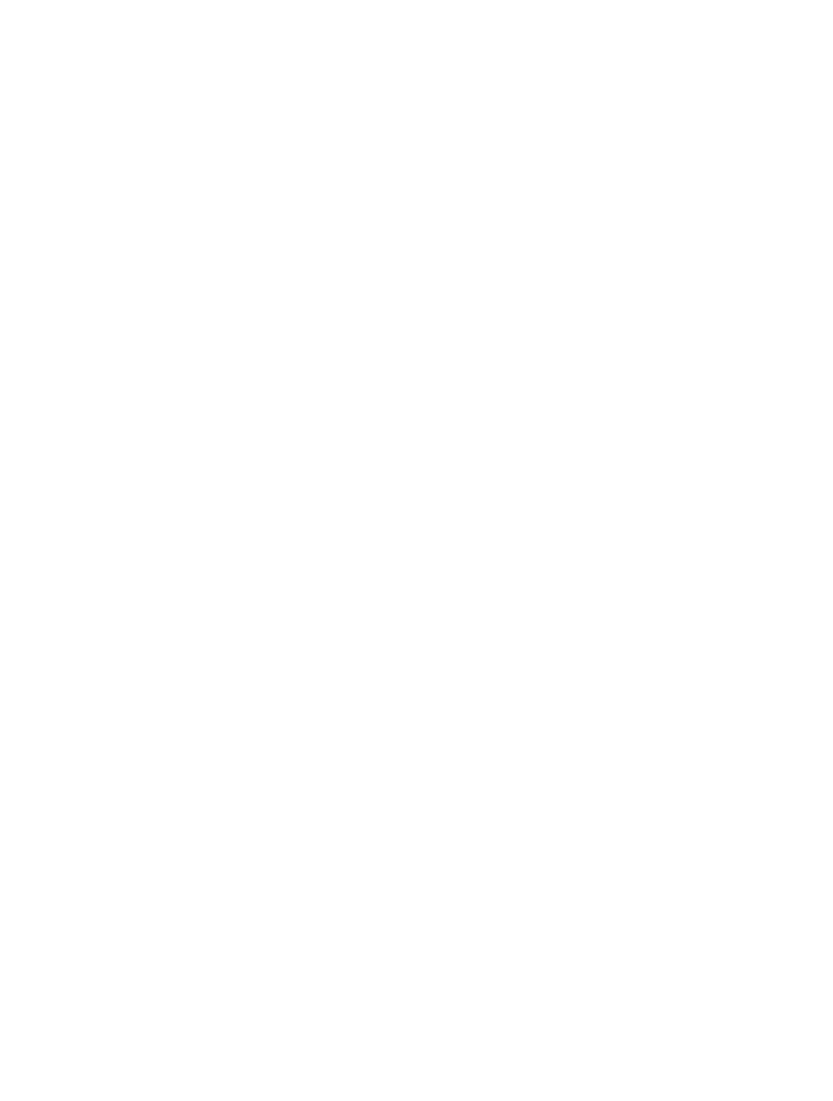
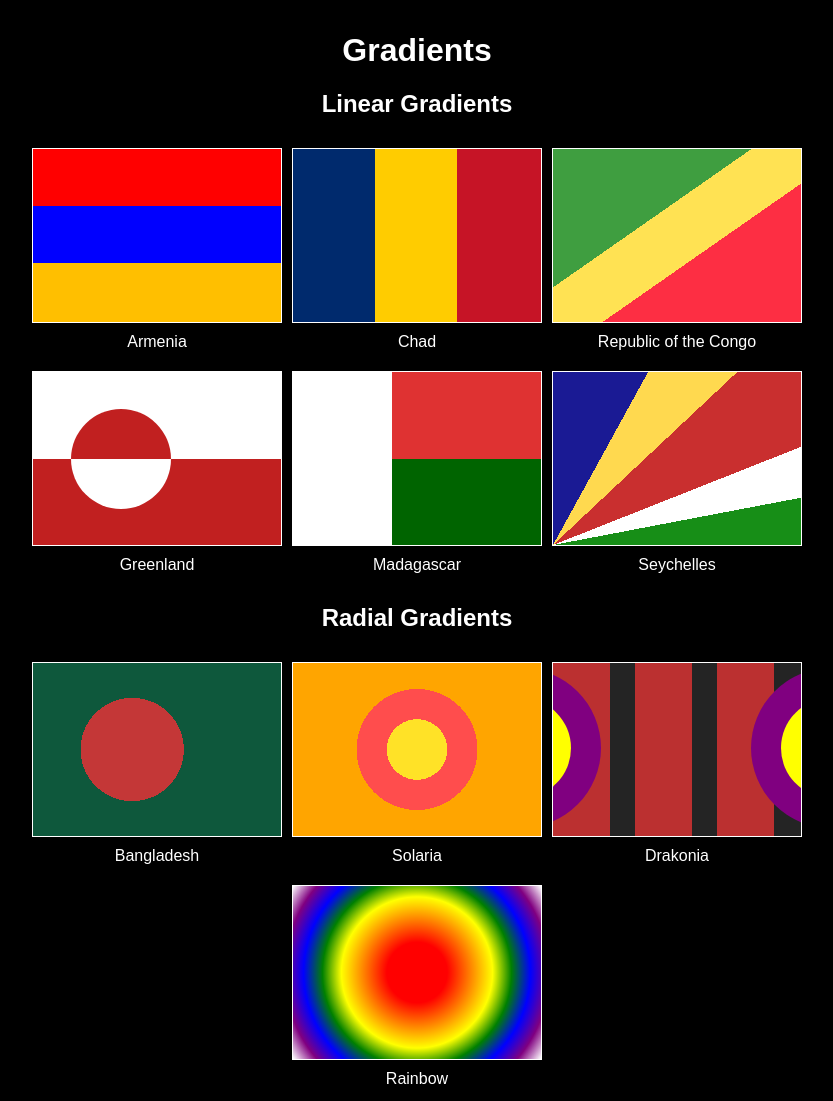
Before and after one commit to Marialafu/gradient, a plain HTML site: page index.html in a window 1280 px wide. Shown: the whole page, without its empty margins (223-1056 px from the left). Before the commit the page ends 800 px from the top, so only its background shows below. Drawn offline with Linux system fonts and the light colour scheme.

Commit message:
banderas terminado?

```diff
--- a/css/styles.css
+++ b/css/styles.css
@@ -19,6 +19,93 @@ nav ul {
   margin-bottom: 0;
 }
 body {
-  margin: 0;
+  margin: 2rem;
   font-family: sans-serif;
+  background-color: rgb(0, 0, 0);
+  text-align: center;
 }
+h1, h2{
+  color: white;
+}
+.flag{
+  border: 0.0625rem solid white;
+  width: 15.625rem;
+  height: 10.9375rem;
+}
+.flag-container{
+  display: flex;
+  flex-direction: column;
+  color: white;
+  gap: 0.625rem;
+}
+.flag-group{
+  display: flex;
+  justify-content: center;
+  padding: 0.625rem;
+  gap: 0.625rem;
+}
+.flag-armenia{
+  background-image: linear-gradient(red 33%, blue 33% 66%, rgb(255, 191, 0) 66%);
+}
+.flag-chad{
+  background-image: linear-gradient(to right, rgb(0, 42, 109) 33%, rgb(255, 204, 0) 33% 66%, rgb(198, 20, 38) 66%);
+}
+.flag-congo{
+  background-image: linear-gradient(to bottom right, rgb(63, 158, 64) 40%, rgb(255, 226, 83) 40% 60%, rgb(253, 46, 67) 60%);
+}
+.flag-greenland{
+  position: relative;
+  background-image: linear-gradient(white 50%, rgb(193, 32, 32) 50%);
+}
+.flag-greenland::before{
+  content: "";
+  position: absolute;
+  top: 2.3125rem;
+  right: 6.875rem;
+  width: 6.25rem;
+  height: 6.25rem;
+  background-image: linear-gradient(rgb(193, 32, 32) 50%, white 50%);
+  border-radius: 100%;
+}
+.flag-madagascar{
+  background-image: linear-gradient(to right, white 40%, transparent 40%), linear-gradient(rgb(223, 50, 50) 50%, rgb(0, 100, 0) 50%);
+}
+.flag-seychelles{
+  background-image: conic-gradient(at bottom left, rgb(26, 26, 148) 8%, rgb(255, 217, 79) 8% 13%, rgb(201, 47, 47) 13% 19%, white 19% 22%, rgb(23, 142, 23) 22%);
+}
+.flag-bangladesh{
+  background-image: radial-gradient(circle at 40%, rgb(196, 55, 55) 30%, rgb(14, 88, 60) 30%);
+}
+.flag-solaria{
+  background-image: radial-gradient(circle at center, rgb(255, 226, 39) 20%, rgb(255, 77, 77) 20% 40%, orange 40%);
+}
+.flag-drakonia{
+  position: relative;
+  overflow: hidden;
+  background-image: linear-gradient(to right, rgb(187, 48, 48) 23%, rgb(36, 36, 36) 23% 33%, rgb(187, 48, 48) 33% 56%, rgb(36, 36, 36) 56% 66%, rgb(187, 48, 48) 66% 89%, rgb(36, 36, 36) 89% );
+}
+.flag-drakonia::before{
+  content: "";
+  position: absolute;
+  top: 35px;
+  right: -80px;
+  width: 100px;
+  height: 100px;
+  border-radius: 100%;
+  background-color: yellow;
+  box-shadow: 0 0 0 30px purple;
+}
+.flag-drakonia::after{
+  content: "";
+  position: absolute;
+  top: 35px;
+  right: 230px;
+  width: 100px;
+  height: 100px;
+  border-radius: 100%;
+  background-color: yellow;
+  box-shadow: 0 0 0 30px purple;
+}
+.flag-rainbow{
+  background-image: radial-gradient(circle, red 20%, yellow 50%, green, blue, purple, white);
+}
--- a/index.html
+++ b/index.html
@@ -6,5 +6,64 @@
     <title>Document</title>
     <link rel="stylesheet" href="./css/styles.css" />
   </head>
-  <body></body>
+  <body>
+    <header>
+      <h1>Gradients</h1>
+    </header>
+    <main>
+      <section>
+        <h2>Linear Gradients</h2>
+        <div class="flag-group">
+          <div class="flag-container">
+            <div class="flag flag-armenia"></div>
+            <a href="#">Armenia</a>
+          </div>
+          <div class="flag-container">
+            <div class="flag flag-chad"></div>
+            <a href="#">Chad</a>
+          </div>
+          <div class="flag-container">
+            <div class="flag flag-congo"></div>
+            <a href="#">Republic of the Congo</a>
+          </div>
+        </div>
+        <div class="flag-group">
+          <div class="flag-container">
+            <div class="flag flag-greenland"></div>
+            <a href="#">Greenland</a>
+          </div>
+          <div class="flag-container">
+            <div class="flag flag-madagascar"></div>
+            <a href="#">Madagascar</a>
+          </div>
+          <div class="flag-container">
+            <div class="flag flag-seychelles"></div>
+            <a href="#">Seychelles</a>
+          </div>
+        </div>
+      </section>
+      <section>
+        <h2>Radial Gradients</h2>
+        <section class="flag-group">
+          <div class="flag-container">
+            <div class="flag flag-bangladesh"></div>
+            <a href="#">Bangladesh</a>
+          </div>
+          <div class="flag-container">
+            <div class="flag flag-solaria"></div>
+            <a href="#">Solaria</a>
+          </div>
+          <div class="flag-container">
+            <div class="flag flag-drakonia"></div>
+            <a href="#">Drakonia</a>
+          </div>
+        </section>
+        <section class="flag-group">
+          <div class="flag-container">
+            <div class="flag flag-rainbow"></div>
+            <a href="#">Rainbow</a>
+        </section>
+      </section>
+    </main>
+  </body>
 </html>
```
